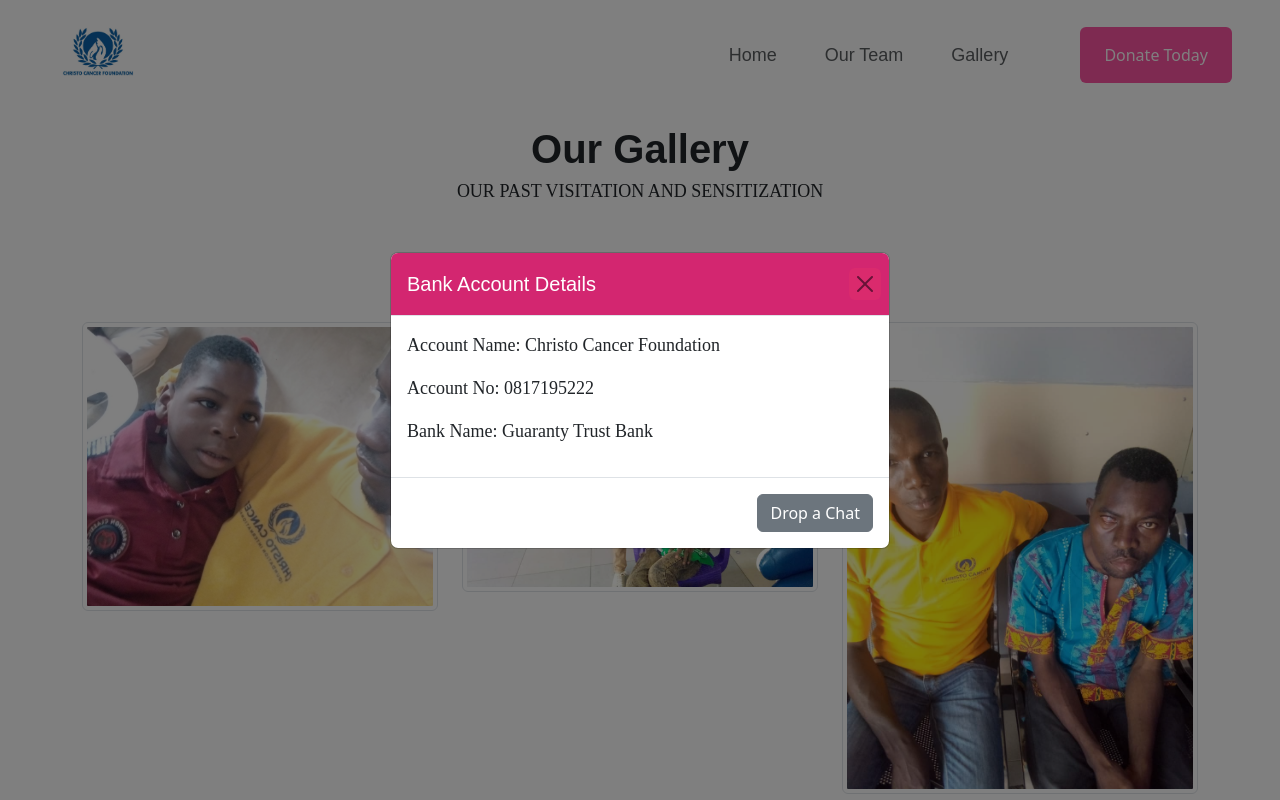
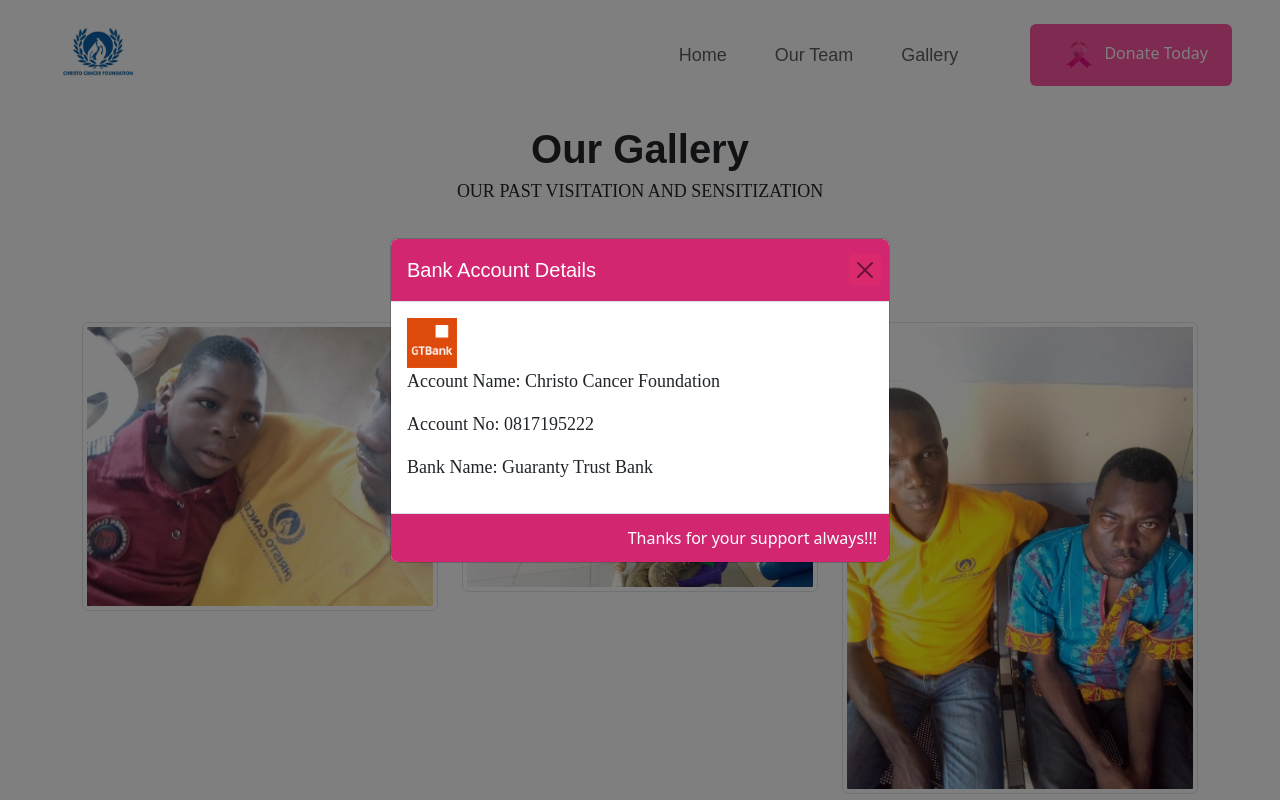
Before and after one commit to olatunde1/christocancer, a plain HTML site: page gallery.html in a window 1280 px wide. Both pictures are taken after a click on the link "Donate Today". Shown: the top 800 px of the page. Drawn offline with nearby package versions, Linux system fonts and the light colour scheme.

Commit message:
donate button action completed

```diff
--- a/gallery.html
+++ b/gallery.html
@@ -23,7 +23,7 @@
                 <a href="./team.html" class="nav-item navItem nav-link text-body-secondary team">Our Team</a>
                 <a href="./gallery.html" class="nav-item navItem nav-link text-body-secondary gallery">Gallery</a>
             </div>
-            <a href="" class="btn btn-primary btn-disable donate py-3 px-4 d-lg-block" data-bs-toggle="modal" data-bs-target="#exampleModal">Donate Today</a>
+            <a href="" class="btn btn-primary btn-disable donate py-3 px-4 d-lg-block" data-bs-toggle="modal" data-bs-target="#exampleModal"><img src="./image/cancer-ribbon-removebg-preview.png" alt="" srcset="" width="50px" height="30px">Donate Today</a>
             <!-- <a href="https://api.whatsapp.com/send?phone=+2347030648542&text=Hello,Christo Cancer Foundation!!!. I will like to make some donation and also make an enquiry on how to go about partnering with you." class="btn btn-primary btn-disable donate py-3 px-4 d-lg-block">Donate Today</a> -->
         </div>
     </nav>
@@ -38,12 +38,13 @@
           <button type="button" class="btn-close" data-bs-dismiss="modal" aria-label="Close"></button>
         </div>
         <div class="modal-body">
+          <img src="./image/download (1).png" alt="" width="50px">
           <p>Account Name: Christo Cancer Foundation</p>
           <p> Account No: 0817195222</p>
           <p> Bank Name: Guaranty Trust Bank</p>
         </div>
-        <div class="modal-footer">
-          <button type="button" class="btn btn-secondary" data-bs-dismiss="modal">Drop a Chat</button>
+        <div class="modal-footer modalFooter ">
+          Thanks for your support always!!!
         </div>
       </div>
     </div>
--- a/style.css
+++ b/style.css
@@ -286,7 +286,7 @@ span .readMoreText{
     .donate{
         display: flex;
         justify-content: center;
-        margin-right: 24px;
+        /* margin-right: 24px; */
         /* margin-left:24px; */
         font-size: 24px;
     }
```
Also changed, not shown: team.html (+4 -4 lines).
